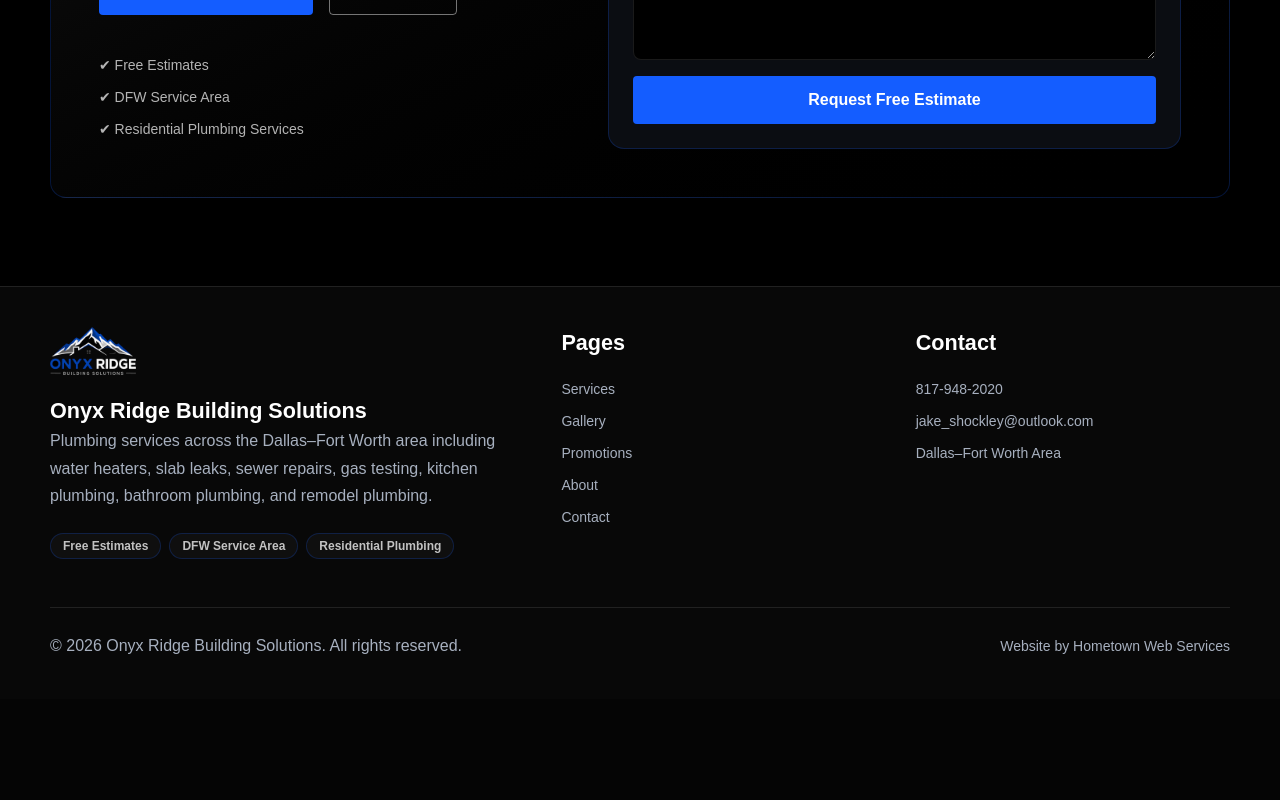
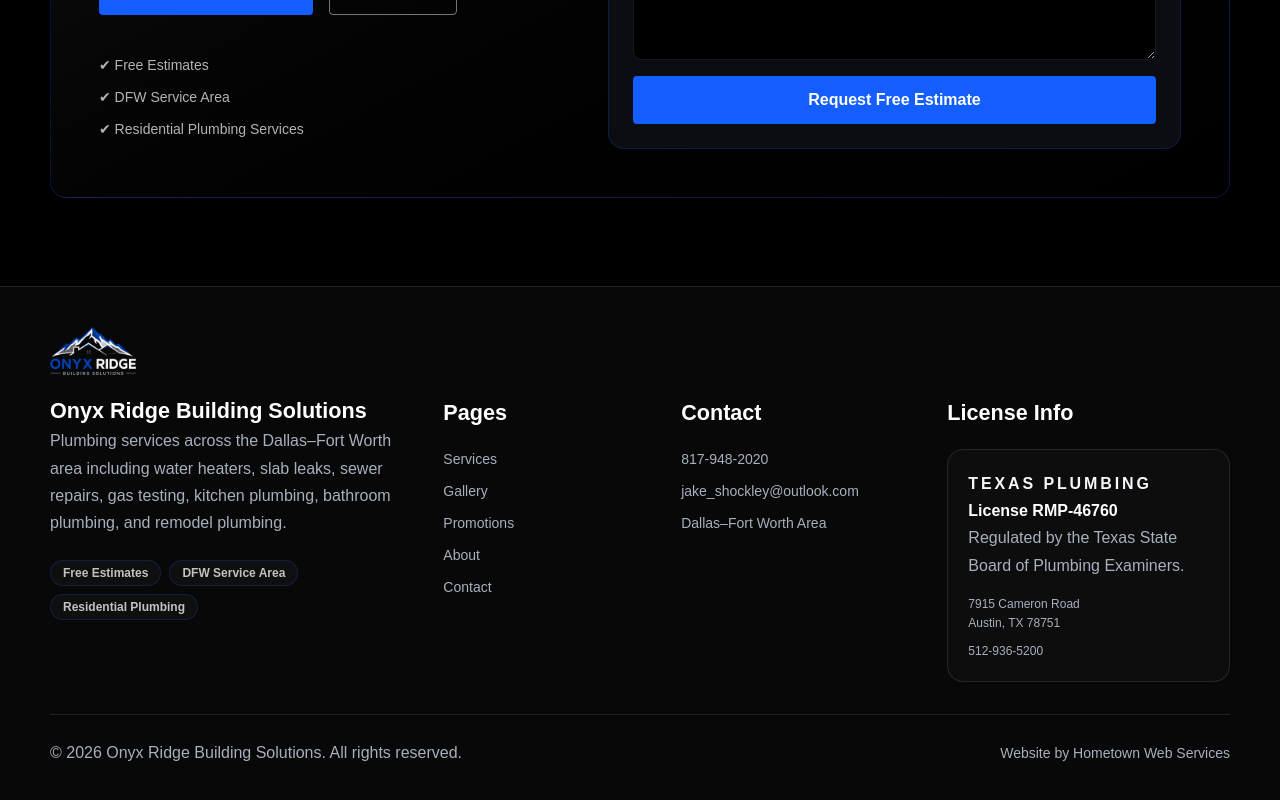
Before and after one commit to altifygenerator-ai/onyx-ridge-demo, a Next.js app: page / in a window 1280 px wide. Shown: the part 6115-6915 px from the top of the page. Before the commit the page ends 6814 px from the top, so only its background shows below. Built offline with nearby package versions, Linux system fonts and the light colour scheme.

Commit message:
added license

```diff
--- a/src/components/Footer.tsx
+++ b/src/components/Footer.tsx
@@ -5,8 +5,7 @@ export default function Footer() {
   return (
     <footer className="border-t border-white/10 bg-[#080808] py-10">
       <div className="container">
-        <div className="grid gap-10 md:grid-cols-[1.2fr_0.8fr_0.8fr]">
-
+        <div className="grid gap-10 md:grid-cols-[1.25fr_0.7fr_0.8fr_1fr]">
           {/* BRAND */}
           <div>
             <Image
@@ -17,11 +16,9 @@ export default function Footer() {
               className="mb-5"
             />
 
-            <h3 className="text-white">
-              Onyx Ridge Building Solutions
-            </h3>
+            <h3 className="text-white">Onyx Ridge Building Solutions</h3>
 
-            <p className="mt-4 max-w-md text-sm text-[var(--muted)]">
+            <p className="mt-4 max-w-md text-sm leading-relaxed text-[var(--muted)]">
               Plumbing services across the Dallas–Fort Worth area including
               water heaters, slab leaks, sewer repairs, gas testing, kitchen
               plumbing, bathroom plumbing, and remodel plumbing.
@@ -42,48 +39,45 @@ export default function Footer() {
             </div>
           </div>
 
-          {/* LINKS */}
-          <div>
+          {/* PAGES */}
+          <div className="md:pt-[70px]">
             <h3 className="text-white">Pages</h3>
 
             <div className="mt-5 grid gap-3 text-sm text-[var(--muted)]">
-              <Link href="/services" className="hover:text-white transition">
+              <Link href="/services" className="transition hover:text-white">
                 Services
               </Link>
 
-              <Link href="/gallery" className="hover:text-white transition">
+              <Link href="/gallery" className="transition hover:text-white">
                 Gallery
               </Link>
 
-              <Link href="/promotions" className="hover:text-white transition">
+              <Link href="/promotions" className="transition hover:text-white">
                 Promotions
               </Link>
 
-              <Link href="/about" className="hover:text-white transition">
+              <Link href="/about" className="transition hover:text-white">
                 About
               </Link>
 
-              <Link href="#contact" className="hover:text-white transition">
+              <Link href="#contact" className="transition hover:text-white">
                 Contact
               </Link>
             </div>
           </div>
 
           {/* CONTACT */}
-          <div>
+          <div className="md:pt-[70px]">
             <h3 className="text-white">Contact</h3>
 
             <div className="mt-5 grid gap-3 text-sm text-[var(--muted)]">
-              <a
-                href="tel:8179482020"
-                className="hover:text-white transition"
-              >
+              <a href="tel:8179482020" className="transition hover:text-white">
                 817-948-2020
               </a>
 
               <a
                 href="mailto:jake_shockley@outlook.com"
-                className="hover:text-white transition"
+                className="transition hover:text-white"
               >
                 jake_shockley@outlook.com
               </a>
@@ -91,11 +85,45 @@ export default function Footer() {
               <span>Dallas–Fort Worth Area</span>
             </div>
           </div>
+
+          {/* LICENSE */}
+          <div className="md:pt-[70px]">
+            <h3 className="text-white">License Info</h3>
+
+            <div className="mt-5 rounded-2xl border border-white/10 bg-white/[0.025] p-5">
+              <p className="text-xs font-bold uppercase tracking-[0.18em] text-[var(--accent)]">
+                Texas Plumbing
+              </p>
+
+              <p className="mt-2 text-sm font-semibold text-white">
+                License RMP-46760
+              </p>
+
+              <p className="mt-3 text-xs leading-relaxed text-[var(--muted)]">
+                Regulated by the Texas State Board of Plumbing Examiners.
+              </p>
+
+              <div className="mt-4 grid gap-2 text-xs leading-relaxed text-[var(--muted)]">
+                <span>
+                  7915 Cameron Road
+                  <br />
+                  Austin, TX 78751
+                </span>
+
+                <a href="tel:5129365200" className="transition hover:text-white">
+                  512-936-5200
+                </a>
+              </div>
+            </div>
+          </div>
         </div>
 
+
+
         {/* BOTTOM */}
-        <div className="mt-12 flex flex-col gap-4 border-t border-white/10 pt-6 text-sm text-[var(--muted)] md:flex-row md:items-center md:justify-between">
-          <p>
+        <div className="mt-8 border-t border-white/10 pt-6">
+          <div className="flex flex-col gap-3 text-sm text-[var(--muted)] md:flex-row md:items-center md:justify-between">
+            <p className="max-w-none">
               © {new Date().getFullYear()} Onyx Ridge Building Solutions. All
               rights reserved.
             </p>
@@ -104,12 +132,13 @@ export default function Footer() {
               href="https://hometownwebservicesar.cc"
               target="_blank"
               rel="noopener noreferrer"
-            className="hover:text-white transition"
+              className="transition hover:text-white md:whitespace-nowrap"
             >
               Website by Hometown Web Services
             </a>
           </div>
         </div>
+      </div>
     </footer>
   );
 }
```
Lines whose indentation alone changed are shown as unchanged.
